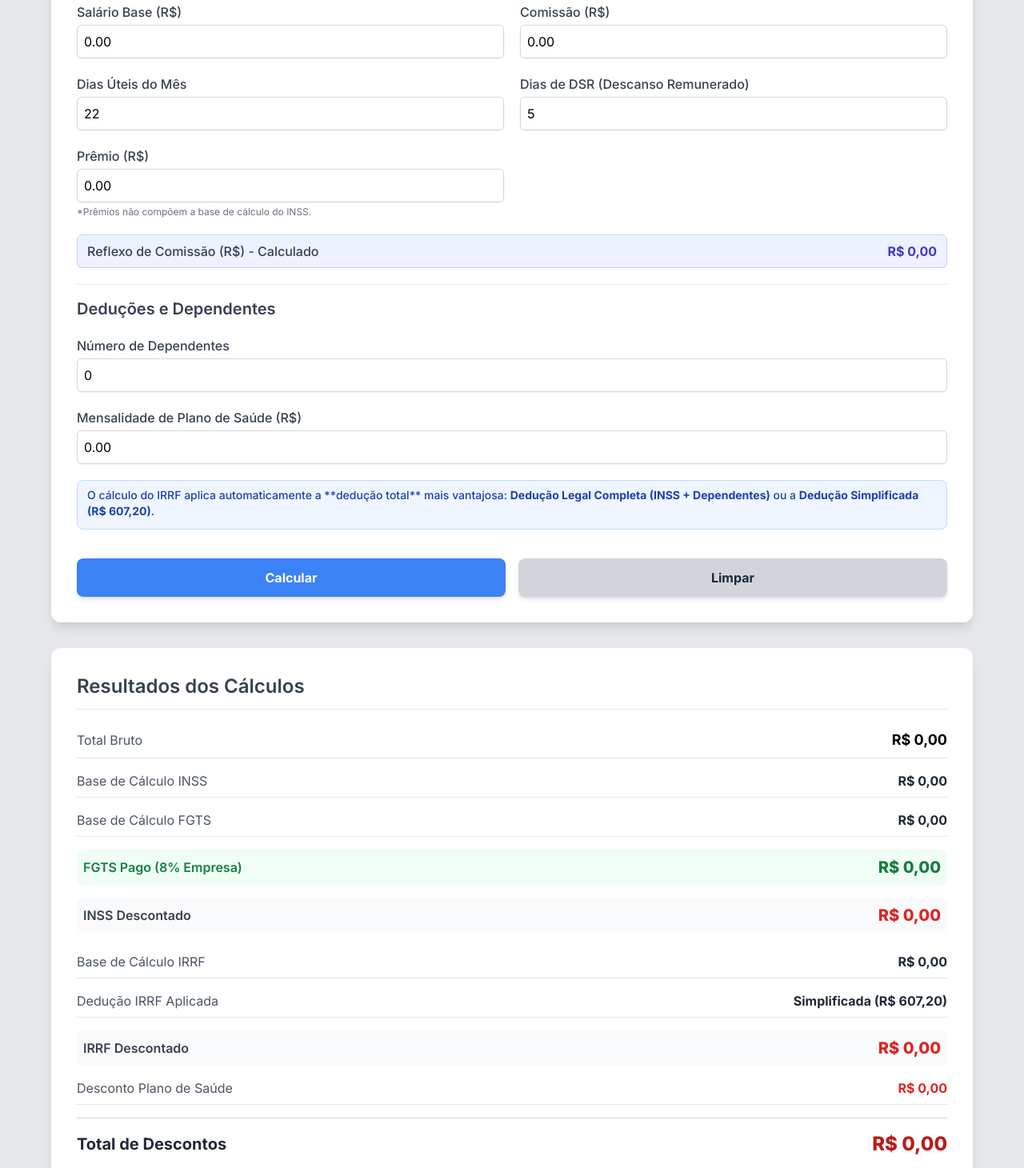
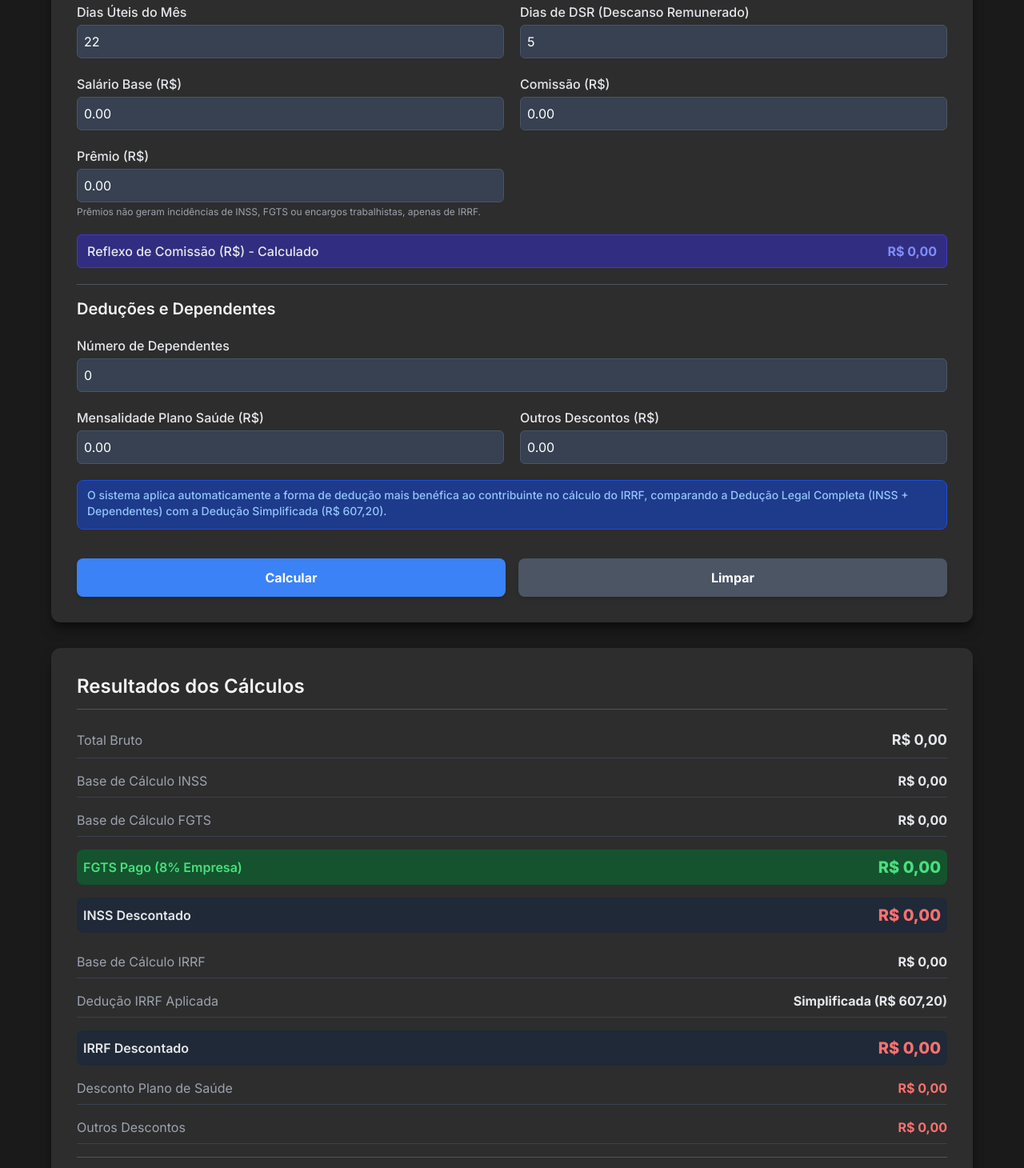
Before and after one commit to CG101010/salario, a plain HTML site: page index.html in a window 1280 px wide. Shown: the part 234-1694 px from the top of the page at 80% size. Drawn offline with nearby package versions, Linux system fonts and the light colour scheme.

Commit message:
Update index.html

```diff
--- a/index.html
+++ b/index.html
@@ -8,20 +8,20 @@
     <script src="https://cdn.tailwindcss.com"></script>
     <link href="https://fonts.googleapis.com/css2?family=Inter:wght@100..900&display=swap" rel="stylesheet">
     <style>
-        /* Configurações de tema e fonte */
+        /* Configurações de tema e fonte (DARK MODE) */
         :root {
-            --color-primary: #3b82f6; /* Azul do Tailwind 'blue-500' */
-            --color-secondary: #e5e7eb; /* Cinza claro */
-            --color-success: #10b981; /* Verde do Tailwind 'emerald-500' */
+            --color-primary: #60a5fa; /* Azul claro do Tailwind 'blue-400' */
+            --color-secondary: #1a1a1a; /* Fundo escuro */
+            --color-success: #10b981; /* Verde */
         }
         body {
             font-family: 'Inter', sans-serif;
-            background-color: var(--color-secondary);
+            background-color: var(--color-secondary); /* Usa o novo fundo escuro */
         }
         .card {
-            background-color: white;
+            background-color: #2d2d2d; /* Fundo do card escuro */
             border-radius: 0.75rem; /* rounded-xl */
-            box-shadow: 0 10px 15px -3px rgba(0, 0, 0, 0.1), 0 4px 6px -2px rgba(0, 0, 0, 0.05);
+            box-shadow: 0 10px 15px -3px rgba(0, 0, 0, 0.5), 0 4px 6px -2px rgba(0, 0, 0, 0.2); /* Sombra mais visível */
         }
         .tooltip-container {
             position: relative;
@@ -31,7 +31,7 @@
         .tooltip-text {
             visibility: hidden;
             width: 300px;
-            background-color: #333;
+            background-color: #555; /* Fundo mais escuro para tooltip */
             color: #fff;
             text-align: left;
             border-radius: 6px;
@@ -60,44 +60,45 @@
 <body class="p-4 md:p-8">
 
     <header class="mb-8 text-center">
-        <h1 class="text-4xl font-extrabold text-gray-800 tracking-tight">Calculadora Trabalhista da GABRIELA</h1>
-        <p class="text-gray-500 mt-2">Cálculo de INSS e IRRF conforme tabelas progressivas</p>
+        <h1 class="text-4xl font-extrabold text-gray-100 tracking-tight">Calculadora Trabalhista - GTK</h1>
+        <p class="text-gray-400 mt-2">Cálculo de INSS e IRRF conforme tabelas progressivas</p>
     </header>
 
     <main class="max-w-6xl mx-auto grid grid-cols-1 lg:main-grid gap-8">
 
         <!-- Card de Entradas -->
         <div id="input-card" class="card p-6 md:p-8">
-            <h2 class="text-2xl font-semibold mb-6 text-gray-700 border-b pb-3">Entradas do Salário Bruto e Deduções</h2>
+            <h2 class="text-2xl font-semibold mb-6 text-gray-100 border-b border-gray-600 pb-3">Entradas do Salário Bruto e Deduções</h2>
 
             <form id="calculation-form" class="space-y-5">
 
                 <!-- Grupo de Entradas Brutas -->
                 <div class="grid sm:grid-cols-2 gap-5">
+
+                    <!-- CAMPOS PARA CÁLCULO DSR (MOVIMENTADOS PARA O TOPO) -->
                     <label class="block">
-                        <span class="text-gray-700 font-medium">Salário Base (R$)</span>
-                        <input type="number" id="salarioBase" class="mt-1 block w-full rounded-md border-gray-300 shadow-sm focus:border-blue-500 focus:ring focus:ring-blue-500 focus:ring-opacity-50 p-2 border" value="0.00" min="0" step="0.01">
+                        <span class="text-gray-200 font-medium">Dias Úteis do Mês</span>
+                        <input type="number" id="diasUteis" class="mt-1 block w-full rounded-md border-gray-600 shadow-sm focus:border-blue-400 focus:ring focus:ring-blue-400 focus:ring-opacity-50 p-2 border bg-gray-700 text-white" value="22" min="1" step="1">
                     </label>
                     <label class="block">
-                        <span class="text-gray-700 font-medium">Comissão (R$)</span>
-                        <input type="number" id="comissao" class="mt-1 block w-full rounded-md border-gray-300 shadow-sm focus:border-blue-500 focus:ring focus:ring-blue-500 focus:ring-opacity-50 p-2 border" value="0.00" min="0" step="0.01">
-                    </label>
-
-                    <!-- NOVOS CAMPOS PARA CÁLCULO DSR -->
-                    <label class="block">
-                        <span class="text-gray-700 font-medium">Dias Úteis do Mês</span>
-                        <input type="number" id="diasUteis" class="mt-1 block w-full rounded-md border-gray-300 shadow-sm focus:border-blue-500 focus:ring focus:ring-blue-500 focus:ring-opacity-50 p-2 border" value="22" min="1" step="1">
-                    </label>
-                    <label class="block">
-                        <span class="text-gray-700 font-medium">Dias de DSR (Descanso Remunerado)</span>
-                        <input type="number" id="dsr" class="mt-1 block w-full rounded-md border-gray-300 shadow-sm focus:border-blue-500 focus:ring focus:ring-blue-500 focus:ring-opacity-50 p-2 border" value="5" min="0" step="1">
+                        <span class="text-gray-200 font-medium">Dias de DSR (Descanso Remunerado)</span>
+                        <input type="number" id="dsr" class="mt-1 block w-full rounded-md border-gray-600 shadow-sm focus:border-blue-400 focus:ring focus:ring-blue-400 focus:ring-opacity-50 p-2 border bg-gray-700 text-white" value="5" min="0" step="1">
                     </label>
 
                     <label class="block">
-                        <span class="text-gray-700 font-medium">Prêmio (R$)</span>
-                        <input type="number" id="premio" class="mt-1 block w-full rounded-md border-gray-300 shadow-sm focus:border-blue-500 focus:ring focus:ring-blue-500 focus:ring-opacity-50 p-2 border" value="0.00" min="0" step="0.01">
-                        <p class="text-xs text-gray-500 mt-1">
-                            *Prêmios não compõem a base de cálculo do INSS.
+                        <span class="text-gray-200 font-medium">Salário Base (R$)</span>
+                        <input type="number" id="salarioBase" class="mt-1 block w-full rounded-md border-gray-600 shadow-sm focus:border-blue-400 focus:ring focus:ring-blue-400 focus:ring-opacity-50 p-2 border bg-gray-700 text-white" value="0.00" min="0" step="0.01">
+                    </label>
+                    <label class="block">
+                        <span class="text-gray-200 font-medium">Comissão (R$)</span>
+                        <input type="number" id="comissao" class="mt-1 block w-full rounded-md border-gray-600 shadow-sm focus:border-blue-400 focus:ring focus:ring-blue-400 focus:ring-opacity-50 p-2 border bg-gray-700 text-white" value="0.00" min="0" step="0.01">
+                    </label>
+
+                    <label class="block">
+                        <span class="text-gray-200 font-medium">Prêmio (R$)</span>
+                        <input type="number" id="premio" class="mt-1 block w-full rounded-md border-gray-600 shadow-sm focus:border-blue-400 focus:ring focus:ring-blue-400 focus:ring-opacity-50 p-2 border bg-gray-700 text-white" value="0.00" min="0" step="0.01">
+                        <p class="text-xs text-gray-400 mt-1">
+                            Prêmios não geram incidências de INSS, FGTS ou encargos trabalhistas, apenas de IRRF.
                         </p>
                     </label>
 
@@ -106,29 +107,35 @@
                 </div>
 
                 <!-- DISPLAY DO REFLEXO CALCULADO -->
-                <div class="flex justify-between items-center py-2 px-3 bg-indigo-50 rounded-md border border-indigo-200">
-                    <span class="text-gray-700 font-medium">Reflexo de Comissão (R$) - Calculado</span>
-                    <span id="reflexoComissaoDisplay" class="font-bold text-indigo-700">R$ 0,00</span>
+                <div class="flex justify-between items-center py-2 px-3 bg-indigo-900 rounded-md border border-indigo-700">
+                    <span class="text-gray-200 font-medium">Reflexo de Comissão (R$) - Calculado</span>
+                    <span id="reflexoComissaoDisplay" class="font-bold text-indigo-400">R$ 0,00</span>
                 </div>
 
                 <!-- Grupo de Deduções -->
-                <h3 class="text-xl font-semibold pt-4 border-t mt-4 text-gray-700">Deduções e Dependentes</h3>
+                <h3 class="text-xl font-semibold pt-4 border-t border-gray-600 mt-4 text-gray-100">Deduções e Dependentes</h3>
 
                 <label class="block">
-                    <span class="text-gray-700 font-medium">Número de Dependentes</span>
-                    <input type="number" id="dependentes" class="mt-1 block w-full rounded-md border-gray-300 shadow-sm focus:border-blue-500 focus:ring focus:ring-blue-500 focus:ring-opacity-50 p-2 border" value="0" min="0" step="1">
+                    <span class="text-gray-200 font-medium">Número de Dependentes</span>
+                    <input type="number" id="dependentes" class="mt-1 block w-full rounded-md border-gray-600 shadow-sm focus:border-blue-400 focus:ring focus:ring-blue-400 focus:ring-opacity-50 p-2 border bg-gray-700 text-white" value="0" min="0" step="1">
                 </label>
 
-                <label class="block">
-                    <span class="text-gray-700 font-medium">Mensalidade de Plano de Saúde (R$)</span>
-                    <input type="number" id="planoSaude" class="mt-1 block w-full rounded-md border-gray-300 shadow-sm focus:border-blue-500 focus:ring focus:ring-blue-500 focus:ring-opacity-50 p-2 border" value="0.00" min="0" step="0.01">
-                </label>
+                <!-- Campos de Plano de Saúde e Outros Descontos (Layout 1x1) -->
+                <div class="grid sm:grid-cols-2 gap-5">
+                    <label class="block">
+                        <span class="text-gray-200 font-medium">Mensalidade Plano Saúde (R$)</span>
+                        <input type="number" id="planoSaude" class="mt-1 block w-full rounded-md border-gray-600 shadow-sm focus:border-blue-400 focus:ring focus:ring-blue-400 focus:ring-opacity-50 p-2 border bg-gray-700 text-white" value="0.00" min="0" step="0.01">
+                    </label>
+                    <label class="block">
+                        <span class="text-gray-200 font-medium">Outros Descontos (R$)</span>
+                        <input type="number" id="outrosDescontos" class="mt-1 block w-full rounded-md border-gray-600 shadow-sm focus:border-blue-400 focus:ring focus:ring-blue-400 focus:ring-opacity-50 p-2 border bg-gray-700 text-white" value="0.00" min="0" step="0.01">
+                    </label>
+                </div>
+                <!-- Fim dos Campos de Descontos -->
 
-                <div class="pt-2 bg-blue-50 p-3 rounded-lg border border-blue-200">
-                    <p class="text-sm font-medium text-blue-800">
-                        O cálculo do IRRF aplica automaticamente a **dedução total** mais vantajosa:
-                        <span class="font-bold">Dedução Legal Completa (INSS + Dependentes)</span> ou a
-                        <span class="font-bold">Dedução Simplificada (R$ 607,20)</span>.
+                <div class="pt-2 bg-blue-900 p-3 rounded-lg border border-blue-700">
+                    <p class="text-sm font-medium text-blue-300">
+                        O sistema aplica automaticamente a forma de dedução mais benéfica ao contribuinte no cálculo do IRRF, comparando a Dedução Legal Completa (INSS + Dependentes) com a Dedução Simplificada (R$ 607,20).
                     </p>
                 </div>
 
@@ -137,7 +144,7 @@
                     <button type="button" onclick="calcularTudo()" class="flex-1 px-4 py-3 bg-blue-500 text-white font-bold rounded-lg shadow-md hover:bg-blue-600 transition duration-150 transform hover:scale-[1.02]">
                         Calcular
                     </button>
-                    <button type="button" onclick="limparCampos()" class="flex-1 px-4 py-3 bg-gray-300 text-gray-800 font-bold rounded-lg shadow-md hover:bg-gray-400 transition duration-150 transform hover:scale-[1.02]">
+                    <button type="button" onclick="limparCampos()" class="flex-1 px-4 py-3 bg-gray-600 text-white font-bold rounded-lg shadow-md hover:bg-gray-700 transition duration-150 transform hover:scale-[1.02]">
                         Limpar
                     </button>
                 </div>
@@ -147,79 +154,85 @@
 
         <!-- Card de Resultados -->
         <div id="output-card" class="card p-6 md:p-8 h-fit lg:sticky lg:top-8">
-            <h2 class="text-2xl font-semibold mb-6 text-gray-700 border-b pb-3">Resultados dos Cálculos</h2>
+            <h2 class="text-2xl font-semibold mb-6 text-gray-100 border-b border-gray-600 pb-3">Resultados dos Cálculos</h2>
 
             <div class="space-y-4">
 
                 <!-- Linhas de Resultado Calculado -->
-                <div class="flex justify-between items-center border-b pb-2">
-                    <span class="text-gray-600">Total Bruto</span>
-                    <span id="resultadoTotalBruto" class="font-bold text-lg">R$ 0,00</span>
+                <div class="flex justify-between items-center border-b border-gray-700 pb-2">
+                    <span class="text-gray-400">Total Bruto</span>
+                    <span id="resultadoTotalBruto" class="font-bold text-lg text-gray-200">R$ 0,00</span>
                 </div>
 
                 <!-- Base INSS -->
-                <div class="flex justify-between items-center border-b pb-2 tooltip-container">
-                    <span class="text-gray-600">Base de Cálculo INSS</span>
+                <div class="flex justify-between items-center border-b border-gray-700 pb-2 tooltip-container">
+                    <span class="text-gray-400">Base de Cálculo INSS</span>
                     <span class="tooltip-text">Base INSS = Mínimo entre o Salário de Contribuição (sem prêmios) e o Teto do INSS (R$ 8.157,41).</span>
-                    <span id="resultadoBaseINSS" class="font-bold text-gray-800">R$ 0,00</span>
+                    <span id="resultadoBaseINSS" class="font-bold text-gray-200">R$ 0,00</span>
                 </div>
 
-                <!-- NOVO: Base FGTS -->
-                <div class="flex justify-between items-center border-b pb-2 tooltip-container">
-                    <span class="text-gray-600">Base de Cálculo FGTS</span>
-                    <span class="tooltip-text">A base do FGTS é o Total Bruto (incluindo comissões e DSR, mas excluindo Prêmios) - R$ 8.157,41.</span>
-                    <span id="resultadoBaseFGTS" class="font-bold text-gray-800">R$ 0,00</span>
+                <!-- Base FGTS -->
+                <div class="flex justify-between items-center border-b border-gray-700 pb-2 tooltip-container">
+                    <span class="text-gray-400">Base de Cálculo FGTS</span>
+                    <span class="tooltip-text">A base do FGTS é o Total Bruto (incluindo comissões e DSR, mas excluindo Prêmios).</span>
+                    <span id="resultadoBaseFGTS" class="font-bold text-gray-200">R$ 0,00</span>
                 </div>
 
-                <!-- NOVO: Valor FGTS -->
-                <div class="flex justify-between items-center py-2 bg-green-50 rounded-lg px-2">
-                    <span class="font-semibold text-green-700">FGTS Pago (8% Empresa)</span>
-                    <span id="resultadoValorFGTS" class="font-extrabold text-xl text-green-700">R$ 0,00</span>
+                <!-- Valor FGTS -->
+                <div class="flex justify-between items-center py-2 bg-green-900 rounded-lg px-2">
+                    <span class="font-semibold text-green-400">FGTS Pago (8% Empresa)</span>
+                    <span id="resultadoValorFGTS" class="font-extrabold text-xl text-green-400">R$ 0,00</span>
                 </div>
 
                 <!-- Desconto INSS -->
-                <div class="flex justify-between items-center py-2 bg-gray-50 rounded-lg px-2 mt-4">
-                    <span class="font-semibold text-gray-700">INSS Descontado</span>
-                    <span id="resultadoINSS" class="font-extrabold text-xl text-red-600">R$ 0,00</span>
+                <div class="flex justify-between items-center py-2 bg-gray-800 rounded-lg px-2 mt-4">
+                    <span class="font-semibold text-gray-200">INSS Descontado</span>
+                    <span id="resultadoINSS" class="font-extrabold text-xl text-red-400">R$ 0,00</span>
                 </div>
 
                 <!-- Base IRRF -->
-                <div class="flex justify-between items-center border-b pb-2 pt-2 tooltip-container">
-                    <span class="text-gray-600">Base de Cálculo IRRF</span>
+                <div class="flex justify-between items-center border-b border-gray-700 pb-2 pt-2 tooltip-container">
+                    <span class="text-gray-400">Base de Cálculo IRRF</span>
                     <span class="tooltip-text">
                         Base IRRF = Total Bruto (incluindo prêmio) - Dedução Total Aplicada. A Dedução Total Aplicada é o maior valor entre a Dedução Legal (INSS + Dependentes) e a Dedução Simplificada (R$ 607,20).
                     </span>
-                    <span id="resultadoBaseIRRF" class="font-bold text-gray-800">R$ 0,00</span>
+                    <span id="resultadoBaseIRRF" class="font-bold text-gray-200">R$ 0,00</span>
                 </div>
 
                 <!-- Dedução IRRF Aplicada (NOVA LINHA) -->
-                <div class="flex justify-between items-center border-b pb-2">
-                    <span class="text-gray-600">Dedução IRRF Aplicada</span>
-                    <span id="deducaoAplicadaTipo" class="font-bold text-gray-800">Legal (INSS + Dependentes)</span>
+                <div class="flex justify-between items-center border-b border-gray-700 pb-2">
+                    <span class="text-gray-400">Dedução IRRF Aplicada</span>
+                    <span id="deducaoAplicadaTipo" class="font-bold text-gray-200">Legal (INSS + Dependentes)</span>
                 </div>
 
                 <!-- Desconto IRRF -->
-                <div class="flex justify-between items-center py-2 bg-gray-50 rounded-lg px-2">
-                    <span class="font-semibold text-gray-700">IRRF Descontado</span>
-                    <span id="resultadoIRRF" class="font-extrabold text-xl text-red-600">R$ 0,00</span>
+                <div class="flex justify-between items-center py-2 bg-gray-800 rounded-lg px-2">
+                    <span class="font-semibold text-gray-200">IRRF Descontado</span>
+                    <span id="resultadoIRRF" class="font-extrabold text-xl text-red-400">R$ 0,00</span>
                 </div>
 
                 <!-- Desconto Plano de Saúde -->
-                <div class="flex justify-between items-center border-b pb-2">
-                    <span class="text-gray-600">Desconto Plano de Saúde</span>
-                    <span id="resultadoPlanoSaude" class="font-bold text-red-600">R$ 0,00</span>
+                <div class="flex justify-between items-center border-b border-gray-700 pb-2">
+                    <span class="text-gray-400">Desconto Plano de Saúde</span>
+                    <span id="resultadoPlanoSaude" class="font-bold text-red-400">R$ 0,00</span>
+                </div>
+
+                <!-- Outros Descontos -->
+                <div class="flex justify-between items-center border-b border-gray-700 pb-2">
+                    <span class="text-gray-400">Outros Descontos</span>
+                    <span id="resultadoOutrosDescontos" class="font-bold text-red-400">R$ 0,00</span>
                 </div>
 
                 <!-- Total de Descontos -->
-                <div class="flex justify-between items-center border-t border-gray-300 pt-4">
-                    <span class="text-xl font-bold text-gray-800">Total de Descontos</span>
-                    <span id="resultadoTotalDescontos" class="font-extrabold text-2xl text-red-700">R$ 0,00</span>
+                <div class="flex justify-between items-center border-t border-gray-600 pt-4">
+                    <span class="text-xl font-bold text-gray-200">Total de Descontos</span>
+                    <span id="resultadoTotalDescontos" class="font-extrabold text-2xl text-red-500">R$ 0,00</span>
                 </div>
 
                 <!-- Salário Líquido -->
                 <div class="flex justify-between items-center pt-2">
-                    <span class="text-2xl font-bold text-gray-900">Salário Líquido</span>
-                    <span id="resultadoSalarioLiquido" class="font-extrabold text-3xl text-green-600">R$ 0,00</span>
+                    <span class="text-2xl font-bold text-gray-100">Salário Líquido</span>
+                    <span id="resultadoSalarioLiquido" class="font-extrabold text-3xl text-green-400">R$ 0,00</span>
                 </div>
 
             </div>
@@ -345,6 +358,8 @@
 
             // Valor do Plano de Saúde para desconto no líquido
             const planoSaude = parseFloat($('planoSaude').value) || 0;
+            // Valor de Outros Descontos
+            const outrosDescontos = parseFloat($('outrosDescontos').value) || 0;
 
             // ENTRADAS PARA CÁLCULO DO REFLEXO
             const diasUteis = parseInt($('diasUteis').value) || 0;
@@ -401,8 +416,8 @@
             const descontoIRRF = calcularIRRF(baseIRRF);
 
             // 6. Resultados Finais
-            // TOTAL DE DESCONTOS: INSS + IRRF + Plano de Saúde
-            const totalDescontos = descontoINSS + descontoIRRF + planoSaude;
+            // TOTAL DE DESCONTOS: INSS + IRRF + Plano de Saúde + Outros Descontos
+            const totalDescontos = descontoINSS + descontoIRRF + planoSaude + outrosDescontos;
             const salarioLiquido = totalBruto - totalDescontos;
 
             // 7. Atualiza a interface
@@ -412,14 +427,15 @@
             // Resultados INSS e FGTS
             $('resultadoBaseINSS').textContent = formatCurrency(baseINSS);
             $('resultadoINSS').textContent = formatCurrency(descontoINSS);
-            $('resultadoBaseFGTS').textContent = formatCurrency(baseFGTS); // NOVO
-            $('resultadoValorFGTS').textContent = formatCurrency(valorFGTS); // NOVO
+            $('resultadoBaseFGTS').textContent = formatCurrency(baseFGTS);
+            $('resultadoValorFGTS').textContent = formatCurrency(valorFGTS);
 
             // Resultados IRRF e Líquido
             $('resultadoBaseIRRF').textContent = formatCurrency(baseIRRF);
             $('deducaoAplicadaTipo').textContent = deducaoTipo;
             $('resultadoIRRF').textContent = formatCurrency(descontoIRRF);
             $('resultadoPlanoSaude').textContent = formatCurrency(planoSaude);
+            $('resultadoOutrosDescontos').textContent = formatCurrency(outrosDescontos); // Novo
             $('resultadoTotalDescontos').textContent = formatCurrency(totalDescontos);
             $('resultadoSalarioLiquido').textContent = formatCurrency(salarioLiquido);
         }
```
